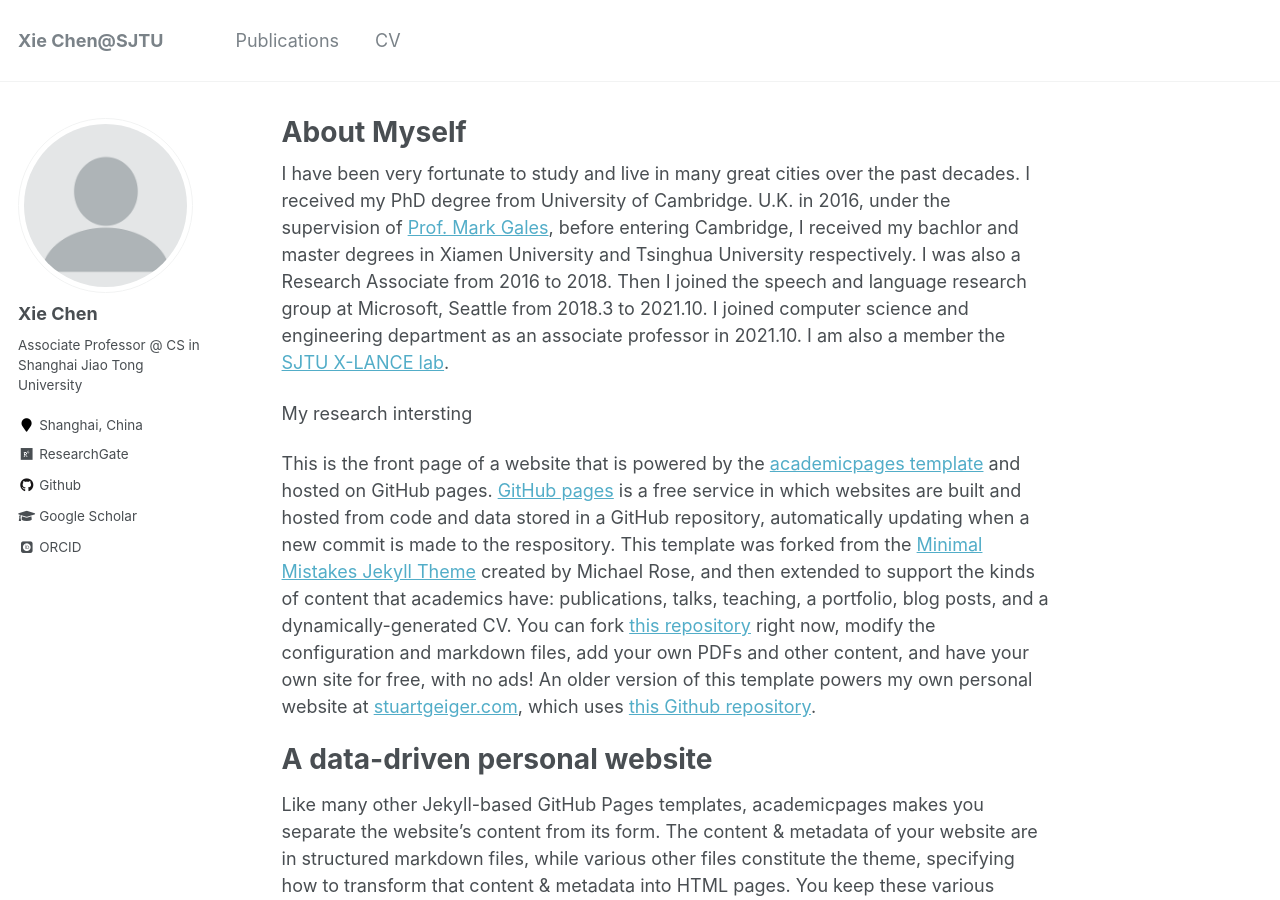
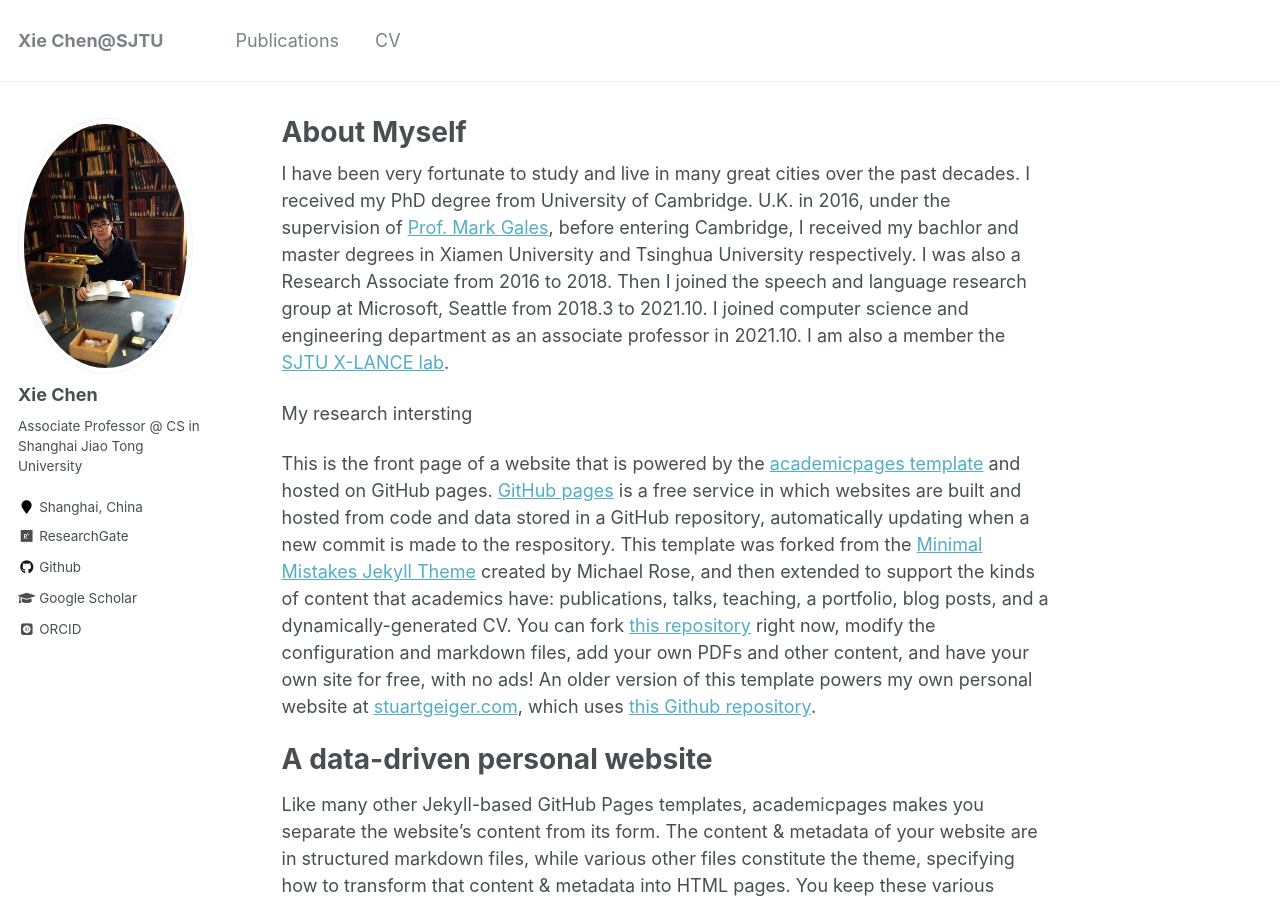
Before and after one commit to chenxie95/chenxie95.github.io, a Jekyll site: the page built from _pages/about.md, in a window 1280 px wide and 900 px high. Built offline with Jekyll 4.4.1, drawn with Linux system fonts in a browser that asks for light colours; some web fonts are replaced.

Commit message:
Update _config.yml

```diff
--- a/_config.yml
+++ b/_config.yml
@@ -82,7 +82,7 @@ analytics:
 author:
   name             : "Xie Chen"
   # avatar           : "https://encrypted-tbn0.gstatic.com/images?q=tbn:ANd9GcSex6boJ725klHS7KBDogZSzq5Yp-DRS4NXLA&usqp=CAU"
-  avatar           : "/profile.png"
+  avatar           : "https://github.com/chenxie95/chenxie95.github.io/blob/master/profile.png"
   bio              : "Associate Professor @ CS in Shanghai Jiao Tong University"
   location         : "Shanghai, China"
   employer         :
```
